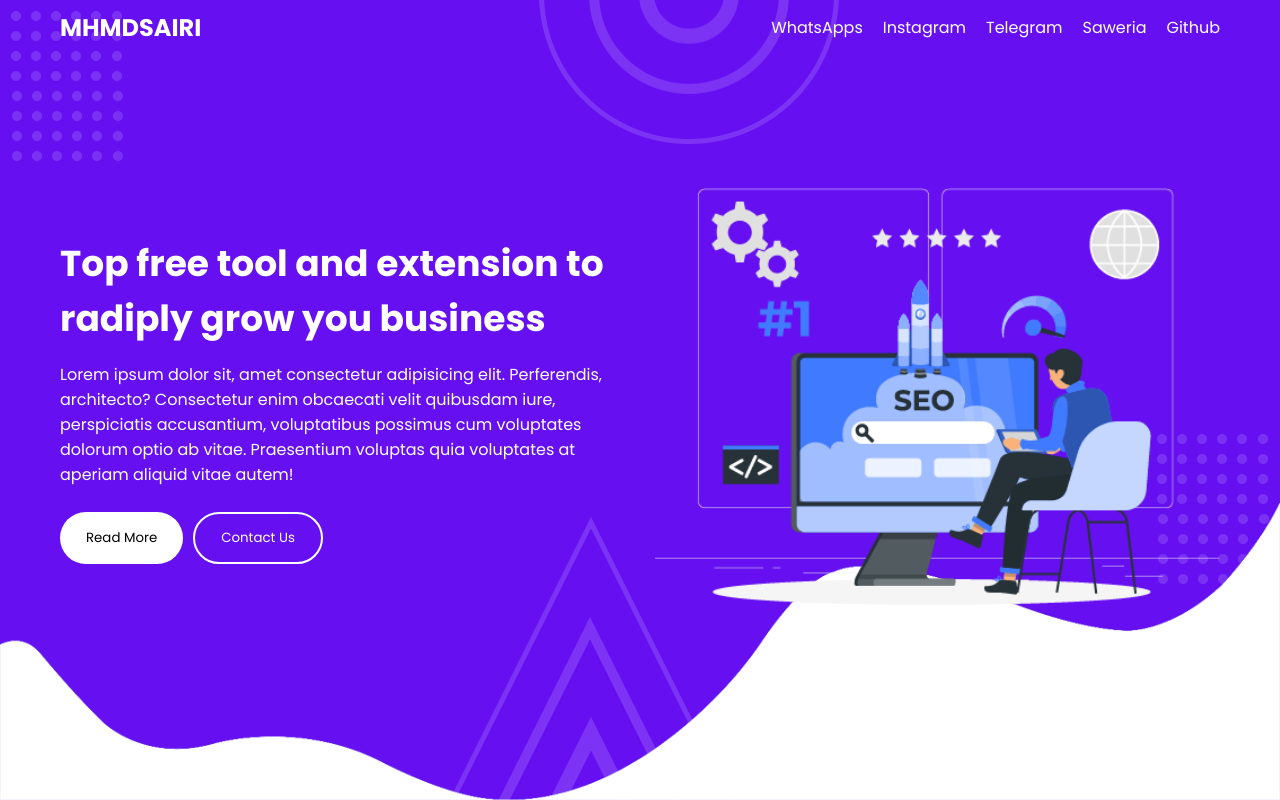
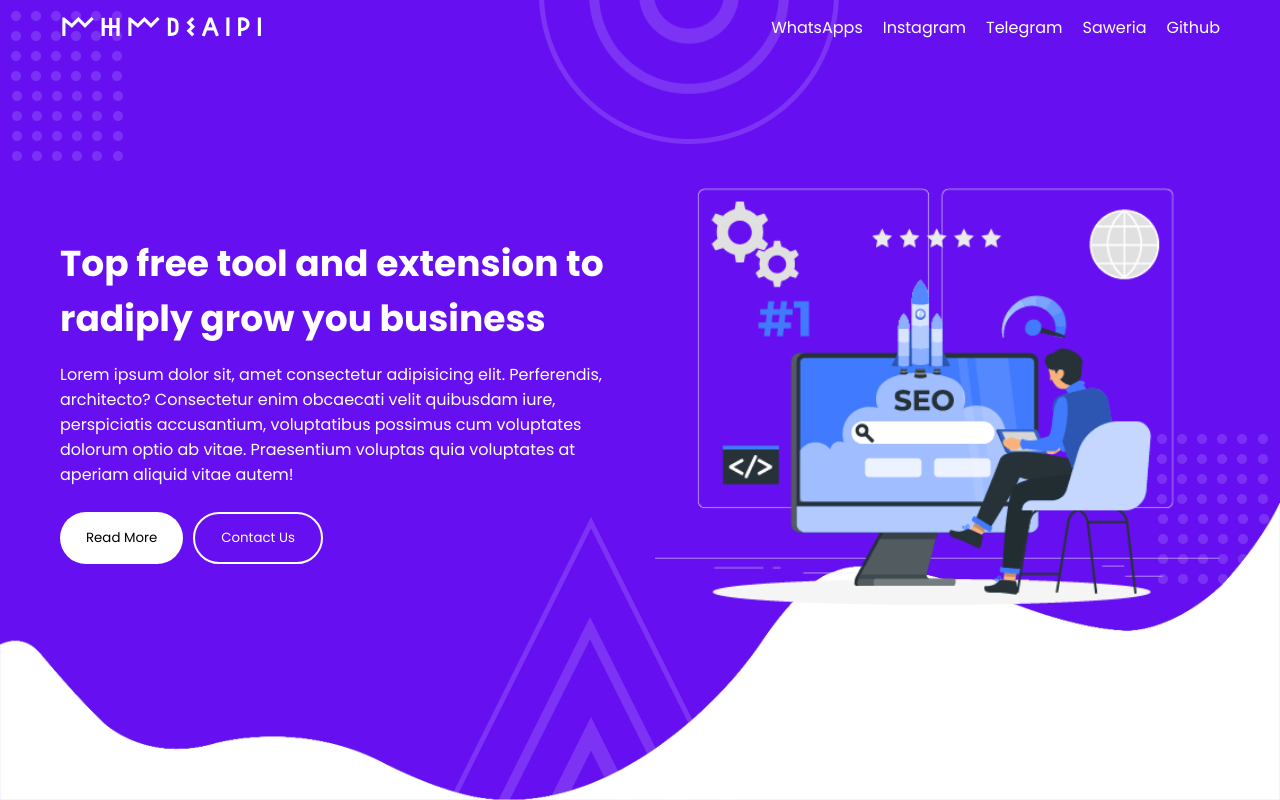
Before and after one commit to MhmdSairi/mhmdsairage, a plain HTML site: page index.html in a window 1280 px wide. Drawn offline with Linux system fonts and the light colour scheme; a script that the page names is missing.

Commit message:
Update index.html

```diff
--- a/index.html
+++ b/index.html
@@ -12,7 +12,7 @@
       <!-- Header Start -->
       <header>
         <nav class="nav container">
-          <h2 class="nav_logo"><a href="#">MHMDSAIRI</a></h2>
+          <h2 class="nav_logo"><a href="#">𐌌 𐋅 𐌌 𐌃 𐌔 𐌀 𐌉 𐌓 𐌉</a></h2>
 
           <ul class="menu_items">
             <img src="images/times.svg" alt="timesicon" id="menu_toggle" />
```
